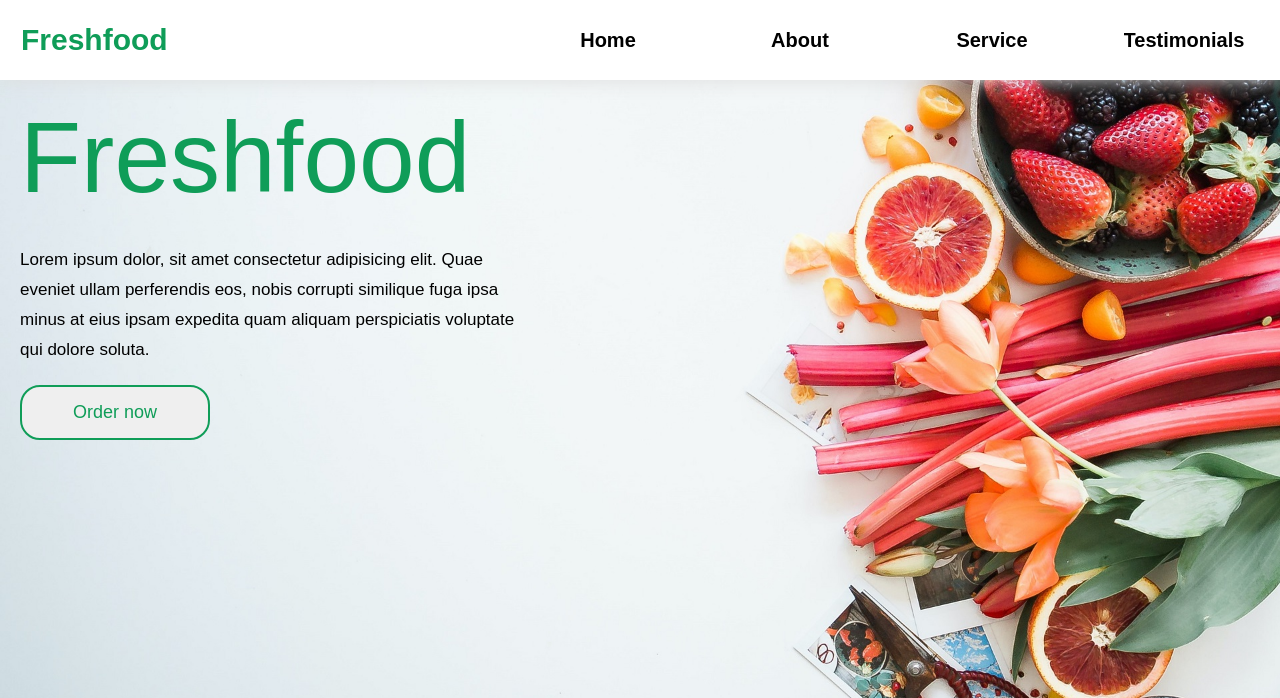
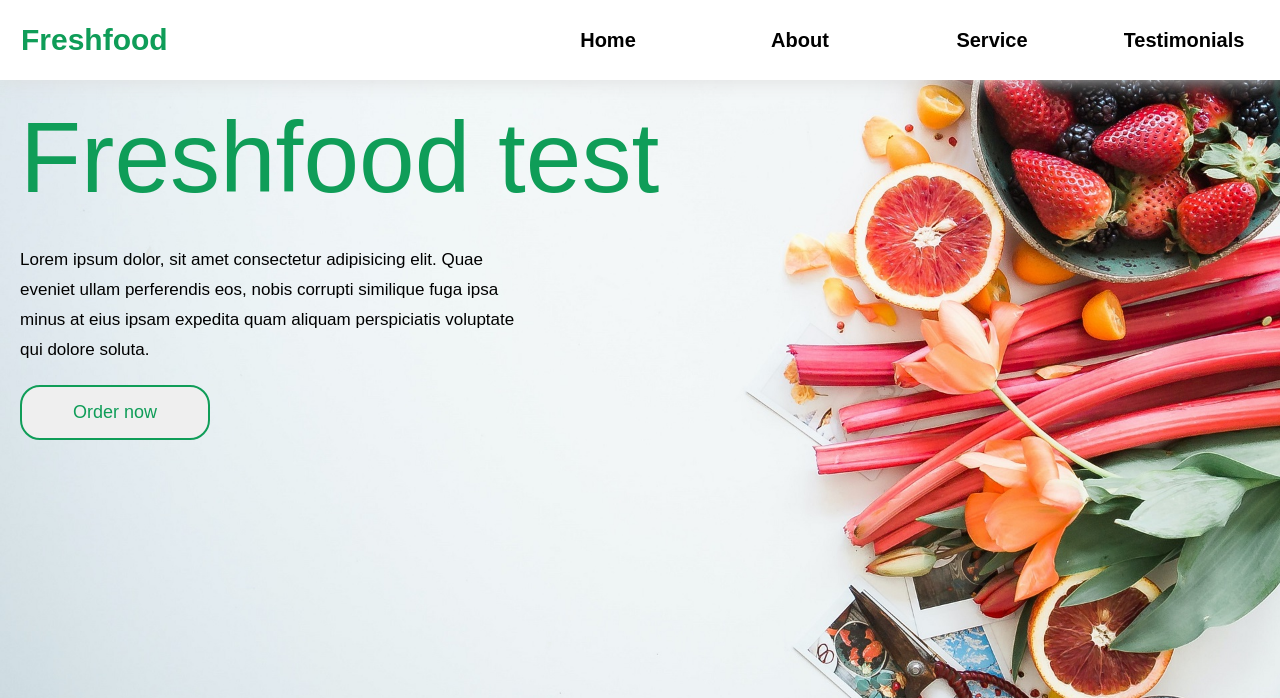
Before and after one commit to AhmedEbrahim0/frseh-food, a plain HTML site: page index.html in a window 1280 px wide. Shown: the top 698 px of the page. Drawn offline with Linux system fonts and the light colour scheme.

Commit message:
Update index.html

```diff
--- a/index.html
+++ b/index.html
@@ -37,7 +37,7 @@
 
 <section class="home" id="Home">
 <div class="home-header">
-    Freshfood
+    Freshfood test
 </div>
 <div class="home-text">
 
```
